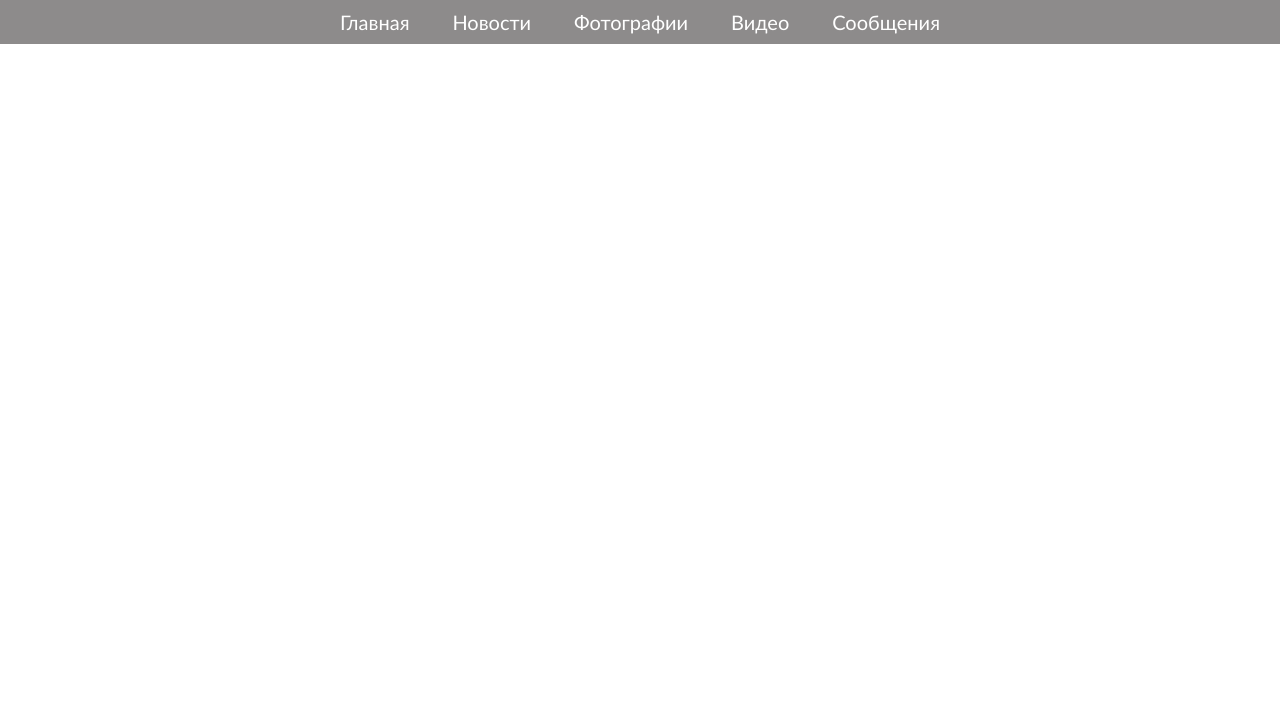
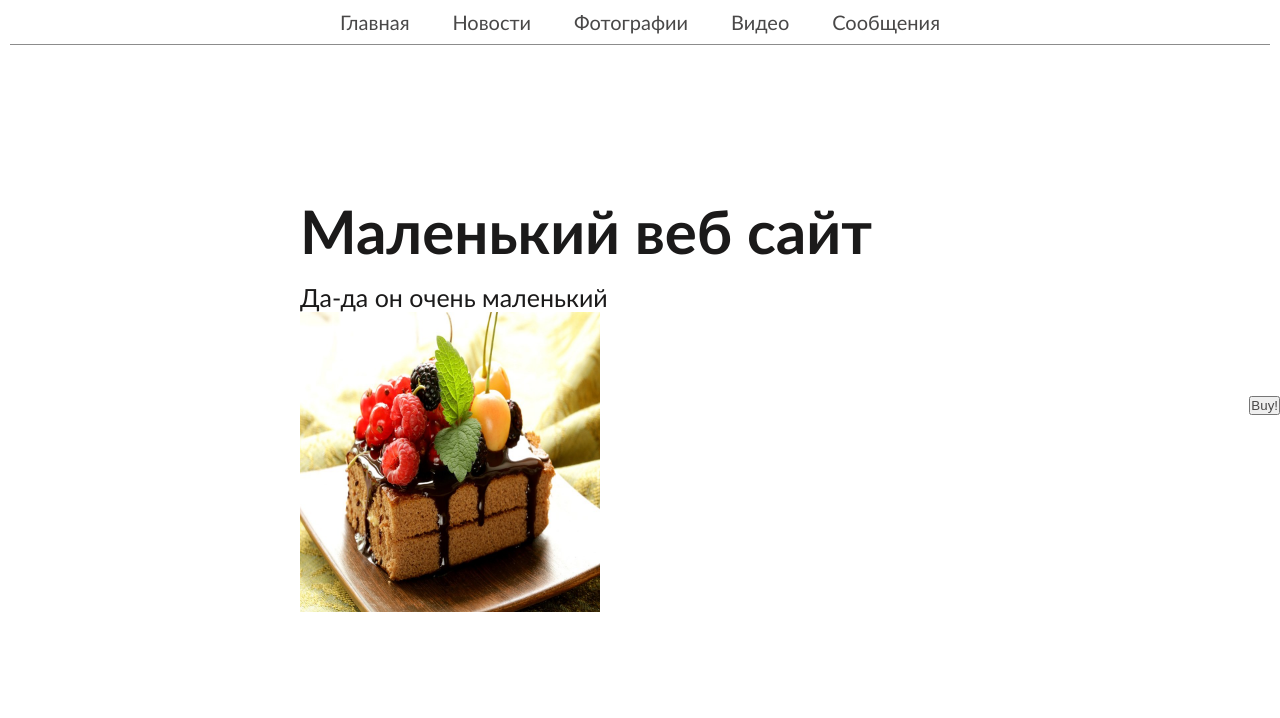
Before and after one commit to ZeroB1t/Go-Frontend, a plain HTML site: page navigation/index.html in a window 1280 px wide. Drawn offline with Linux system fonts and the light colour scheme.

Commit message:
first commit

```diff
--- a/navigation/index.html
+++ b/navigation/index.html
@@ -7,8 +7,9 @@
     <link rel="stylesheet" href="style.css">
 </head>
 <body>
+    <header>
+        <nav>
             <div class="content">
-        <nav>
                 <ul>
                     <li><a href="#">Главная</a></li>
                     <li><a href="#">Новости</a></li>
@@ -16,7 +17,16 @@
                     <li><a href="#">Видео</a></li>
                     <li><a href="#">Сообщения</a></li>
                 </ul>
+            </div>
         </nav>
+    </header>
+    <main>
+        <div class="main-conteiner">
+            <h1>Маленький веб сайт</h1>
+            <p class="main-text">Да-да он очень маленький</p>
+            <img src="pirozhnoe-tort-shokolad-glazur.jpg" alt="вкуснятина" class="vkus-img">
         </div>
+        <button><a href="#">Buy!</a></button>
+    </main>
 </body>
 </html>
--- a/navigation/style.css
+++ b/navigation/style.css
@@ -16,21 +16,53 @@ ul{
 
 a{
     text-decoration: none;
-    color: #ffffff;
-    transition: color 0.5s ease, border-bottom 1s ease, font-size 0.5s ease;
+    color: #494848;
+    transition: color 0.5s ease, border-bottom 1s ease;
 }
 
 a:hover{
-    color: #00ffff;
-    border-bottom: 1px solid #00ffff;
-    font-size: 25px;
+    color: #333232;
+    border-bottom: 1px solid #333232;
 }
 
-nav{
+.content{
     margin: 0 auto;
     width: 600px;
 }
 
-.content{
-    background-color: #8d8b8b;
+nav{
+    border-bottom: 1px solid rgba(27, 26, 26, 0.5);
+    margin: 0 10px 0 10px;
 }
+
+main{
+    display: flex;
+    align-items: center;
+    justify-content: space-between;
+    margin-top: 50px;
+}
+
+.main-conteiner{
+    margin: 100px 100px 100px 300px
+}
+
+h1{
+    font-size: 60px;
+    color: #1b1a1a;
+}
+
+.main-text{
+    font-size: 25px;
+    color: #1b1a1a;
+    margin-top: 15px;
+}
+
+.vkus-img{
+    width: 300px;
+    height: 300px;
+    margin-right: 300px;
+}
+
+.btn{
+
+}
```
Also changed, not shown: navigation/pirozhnoe-tort-shokolad-glazur.jpg (added). Lines whose indentation alone changed are shown as unchanged.
